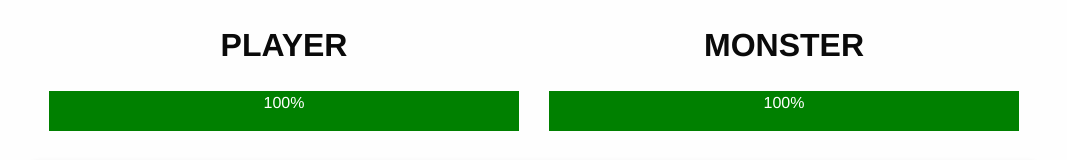
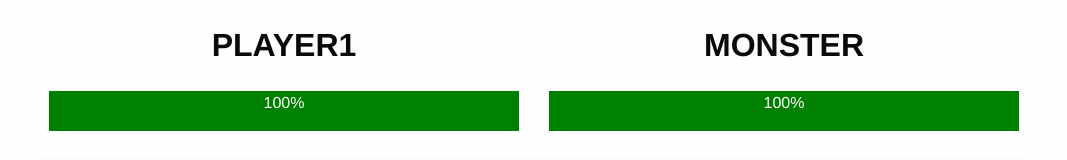
Before and after one commit to aliko3060/monster_hunt_game, a plain HTML site: page index.html in a window 1280 px wide. Shown: the top 160 px of the page, without its empty margins (106-1173 px from the left). Drawn offline with nearby package versions, Linux system fonts and the light colour scheme.

Commit message:
player => player1 (first commit from development)

```diff
--- a/index.html
+++ b/index.html
@@ -10,7 +10,7 @@
 <div id="app">
     <section class="row">
         <div class="small-6 columns">
-            <h1 class="text-center">PLAYER</h1>
+            <h1 class="text-center">PLAYER1</h1>
             <div class="healthbar">
                 <div :style="player_health_bar" class="healthbar text-center" style="background-color: green; margin: 0; color: white;">
                     {{ player_hp }}%
```
